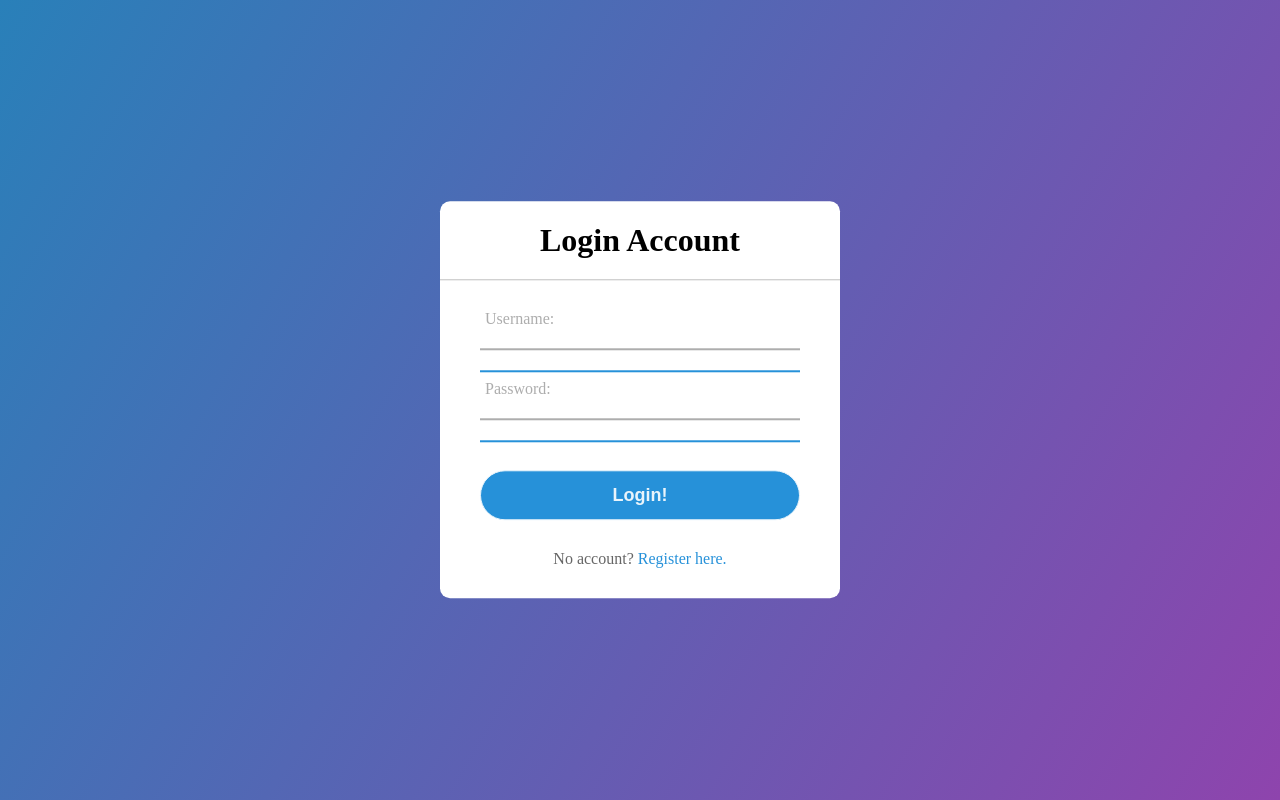
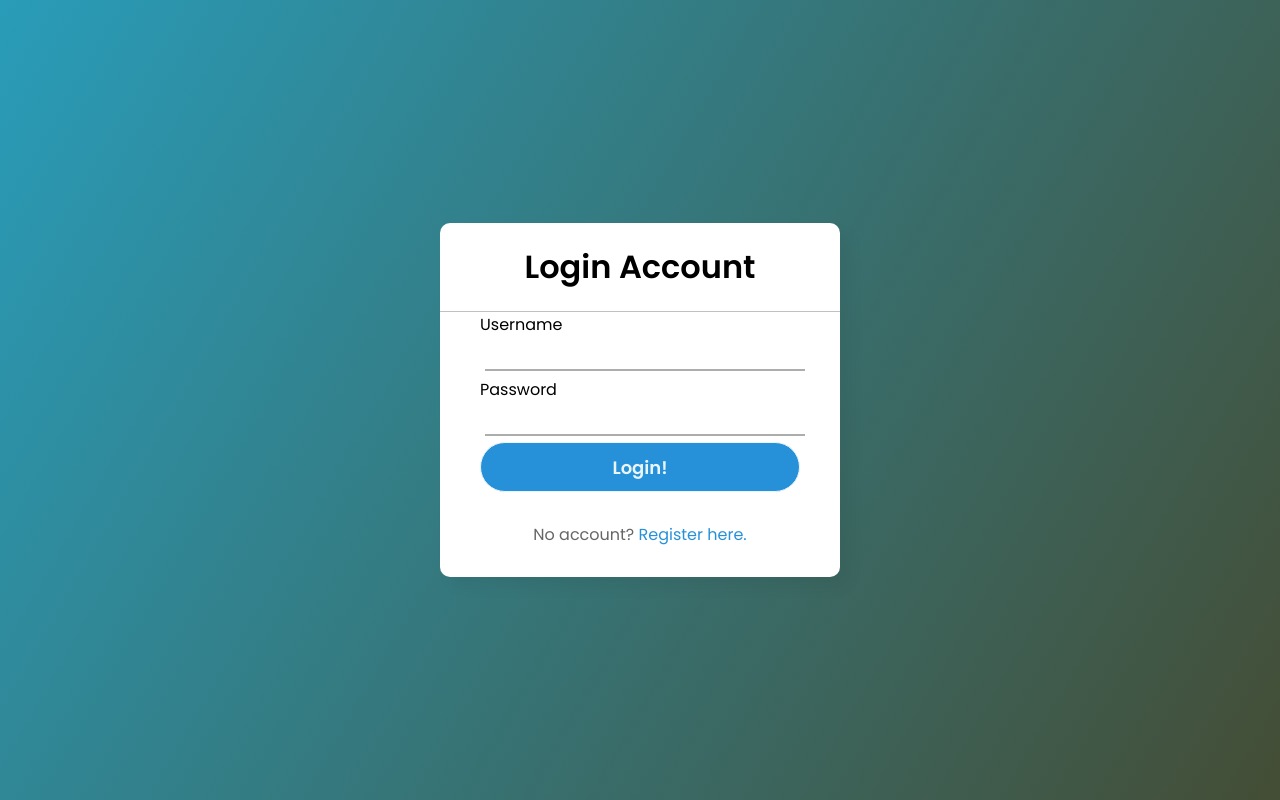
Before and after one commit to Buhbah6/eCommerceProj, a PHP site: page /User/login in a window 1280 px wide. Run offline with PHP 8.4, Linux system fonts and the light colour scheme.

Commit message:
Fixed UI for login

```diff
--- a/htdocs/app/views/User/login.php
+++ b/htdocs/app/views/User/login.php
@@ -3,7 +3,6 @@
 		<!-- CSS only -->
 	<link rel="stylesheet" href="../public/css/login.css">
 		<!-- JavaScript Bundle with Popper -->
-	<script src="https://cdn.jsdelivr.net/npm/bootstrap@5.1.3/dist/js/bootstrap.bundle.min.js" integrity="sha384-ka7Sk0Gln4gmtz2MlQnikT1wXgYsOg+OMhuP+IlRH9sENBO0LRn5q+8nbTov4+1p" crossorigin="anonymous"></script>
 		<title>User login</title>
 	</head>
 	<body>
@@ -11,14 +10,14 @@
 
 		<h1>Login Account</h1>
 		<form method='post' action=''>
-			<div class="txt-field">
-			<span></span>
-			<label class='form-label'>Username:<input type='text' name='username'  required /></label><br>
-			</div>
-			<div class="txt-field">
-			<span></span>
-			<label class='form-label'>Password:<input type='password' name='password' required /></label><br>
-			</div>
+
+		<span></span>
+		Username<label class='form-label'><input type='text' name='username'  required /></label>
+
+
+
+		Password<label class='form-label'><input type='password' name='password' required /></label></span><br>
+
 
 			<input type="submit" name='action' value='Login!'  />
 
--- a/htdocs/public/css/login.css
+++ b/htdocs/public/css/login.css
@@ -1,8 +1,14 @@
+@import url('https://fonts.googleapis.com/css2?family=Noto+Sans:wght@700&family=Poppins:wght@400;500;600&display=swap');
+*{
+  margin: 0;
+  padding: 0;
+  box-sizing: border-box;
+  font-family: "Poppins", sans-serif;
+}
 body{
   margin: 0;
   padding: 0;
-    font-family: montserrat;
-    background: linear-gradient(120deg, #2980b9, #8e44ad);
+  background: linear-gradient(120deg,#299cb9, #444d35);
   height: 100vh;
   overflow: hidden;
 }
@@ -14,23 +20,23 @@ body{
   width: 400px;
   background: white;
   border-radius: 10px;
+  box-shadow: 10px 10px 15px rgba(0,0,0,0.05);
 }
 .container h1{
   text-align: center;
-    padding: 0 0 20px 0;
+  padding: 20px 0;
   border-bottom: 1px solid silver;
 }
 .container form{
   padding: 0 40px;
   box-sizing: border-box;
 }
-form .txt-field{
+form .form-label{
     position: relative;
     border-bottom: 2px solid #adadad;
-    margin: 50px 0;
+    margin: 30px 0;
 }
-
-.txt-field input{
+.form-label input{
     width: 100%;
     padding: 0 5px;
     height: 40px;
@@ -39,36 +45,34 @@ form .txt-field{
     background: none;
     outline: none;
 }
-.txt-field label{
+form label{
     position: absolute;
     top: 50%;
     left: 5px;
     color: #adadad;
     transform: translateY(-50%);
     font-size: 16px;
-    pointer-events: none;
-    transition: .5s;
+
 }
-.txt-field span::before{
+.form-label span::before{
     content: '';
     position: absolute;
     top: 40px;
+    left: 0;
     width: 100%;
     height: 2px;
     background: #2691d9;
-    transition: .5s;
+    transition: 1s;
 }
-.txt-field input:focus ~ label,
-.txt-field input:valid ~ label{
-    top: -10px;
+.form-label input:focus ~ label,
+.form-label input:valid ~ label {
+    top:  -5px;
     color: #2691d9;
 }
-
-.txt-field input:focus ~ span::before,
-.txt-field input:valid ~ span::before{
+.form-label input:focus ~ span::before,
+.form-label input:valid ~ span::before {
     width: 100%;
 }
-
 input[type="submit"]{
     width: 100%;
     height: 50px;
@@ -78,11 +82,9 @@ input[type="submit"]{
     font-size: 18px;
     color: #e9f4fb;
     font-weight: 700;
-    outline: none;
 }
-
 input[type="submit"]:hover{
-    border-color: #2691d9;
+    border-color: #2391d9;
     transition: .5s;
 }
 .signup-link{
@@ -95,7 +97,6 @@ input[type="submit"]:hover{
     color: #2691d9;
     text-decoration: none;
 }
-
 .signup-link a:hover{
     text-decoration: underline;
 }
```
Lines whose indentation alone changed are shown as unchanged.
